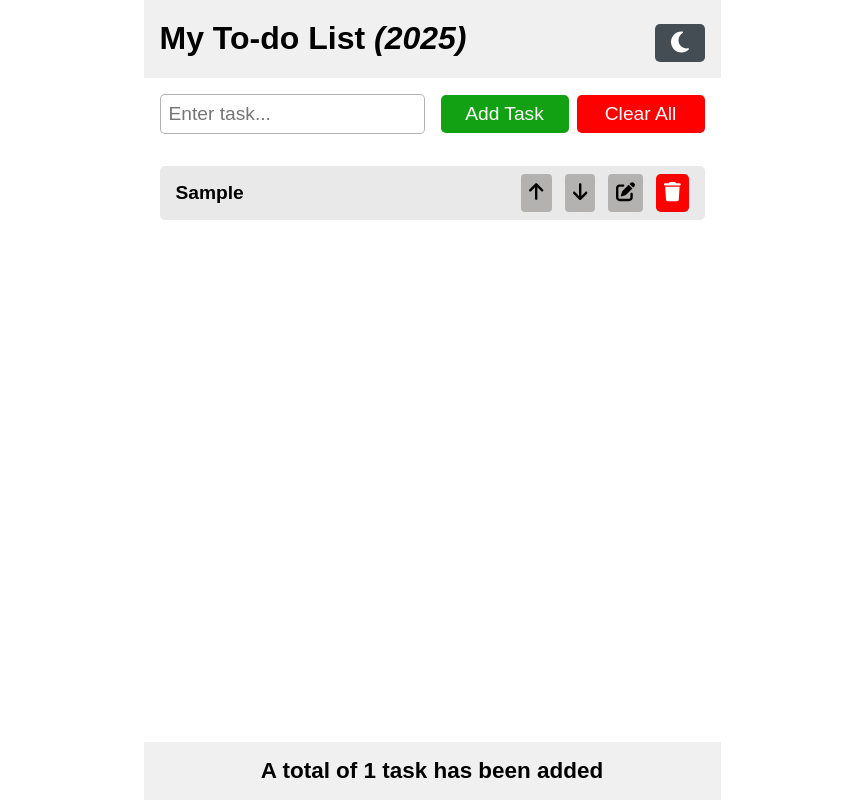
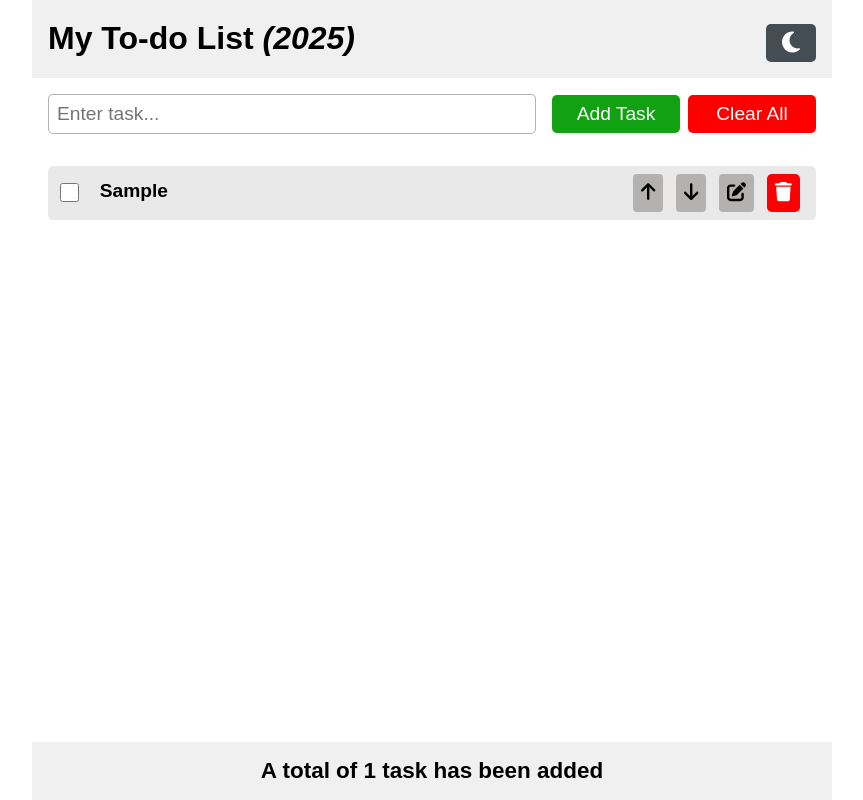
Before and after one commit to eugeneleroy29/my-todo-app, a React (Vite) app: page / in a window 1280 px wide. Both pictures are taken after typing "Sample" into the empty fields and a click on the button "Add Task". Shown: the whole page, without its empty margins (208-1071 px from the left). Built offline with nearby package versions, Linux system fonts and the light colour scheme.

Commit message:
Minor adjustment on css and icons

```diff
--- a/src/TodoList.jsx
+++ b/src/TodoList.jsx
@@ -26,9 +26,19 @@ const TodoList = ({ tasks, setTasks, darkMode }) => {
 
   function handleAddTask() {
     if (newTask.trim() !== "") {
-      setTasks((t) => [...t, newTask]);
+      const newTaskObj = {
+        text: newTask.trim(),
+        completed: false,
+      };
+      setTasks((t) => [...t, newTaskObj]);
       setNewTask("");
     }
+  }
+
+  function toggleTaskCompletion(index) {
+    const updatedTasks = [...tasks];
+    updatedTasks[index].completed = !updatedTasks[index].completed;
+    setTasks(updatedTasks);
   }
 
   function handleDeleteTask(index) {
@@ -68,16 +78,20 @@ const TodoList = ({ tasks, setTasks, darkMode }) => {
 
   function handleEditTask(index) {
     setEditIndex(index);
-    setEditText(tasks[index]);
+    setEditText(tasks[index].text);
   }
 
   function handleEditTextChange(e) {
     setEditText(e.target.value);
+    autoResizeTextarea(editInputRef);
   }
 
   function handleSaveEdit() {
     const updatedTasks = [...tasks];
-    updatedTasks[editIndex] = editText.trim() || tasks[editIndex];
+    updatedTasks[editIndex] = {
+      ...updatedTasks[editIndex],
+      text: editText.trim() || updatedTasks[editIndex].text,
+    };
     setTasks(updatedTasks);
     setEditIndex(null);
     setEditText("");
@@ -100,8 +114,9 @@ const TodoList = ({ tasks, setTasks, darkMode }) => {
   useEffect(() => {
     if (editIndex !== null && editInputRef.current) {
       editInputRef.current.focus();
+      autoResizeTextarea(editInputRef);
     }
-  });
+  }, [editText, editIndex]);
 
   function confirmAction() {
     if (modalAction === "delete" && selectedIndex !== null) {
@@ -123,6 +138,13 @@ const TodoList = ({ tasks, setTasks, darkMode }) => {
     setModalOpen(false);
     setSelectedIndex(null);
     setModalAction(null);
+  }
+
+  function autoResizeTextarea(ref) {
+    if (ref.current) {
+      ref.current.style.height = "auto";
+      ref.current.style.height = ref.current.scrollHeight + "px";
+    }
   }
 
   return (
@@ -153,7 +175,17 @@ const TodoList = ({ tasks, setTasks, darkMode }) => {
               key={index}
               className={`task-item ${editIndex === index ? "editing" : ""}`}
             >
-              <span className="task-text">
+              <label className="task-label">
+                <input
+                  type="checkbox"
+                  checked={task.completed}
+                  onChange={() => toggleTaskCompletion(index)}
+                  className="task-checkbox"
+                  title={
+                    task.completed ? "Mark as incomplete" : "Mark as complete"
+                  }
+                />
+
                 {editIndex === index ? (
                   <div className="edit-input-wrapper">
                     <textarea
@@ -172,9 +204,19 @@ const TodoList = ({ tasks, setTasks, darkMode }) => {
                     />
                   </div>
                 ) : (
-                  task
+                  <span
+                    className={`task-text ${task.completed ? "completed" : ""}`}
+                  >
+                    {task.text}
+                    {task.completed && (
+                      <FontAwesomeIcon
+                        icon={faCheck}
+                        className="completed-icon"
+                      />
+                    )}
+                  </span>
                 )}
-              </span>
+              </label>
 
               <div
                 className={
@@ -214,6 +256,12 @@ const TodoList = ({ tasks, setTasks, darkMode }) => {
                     <button
                       className="edit-button"
                       onClick={() => handleEditTask(index)}
+                      disabled={task.completed}
+                      title={
+                        task.completed
+                          ? "Completed tasks cannot be edited"
+                          : "Edit task"
+                      }
                     >
                       <FontAwesomeIcon icon={faPenToSquare} />
                     </button>
--- a/src/index.css
+++ b/src/index.css
@@ -3,15 +3,18 @@ body {
   padding: 0;
   box-sizing: border-box;
   font-family: Arial, sans-serif;
+  overflow-x: hidden;
 }
 
 #root {
   height: 100vh;
   max-width: 800px;
+  width: 100%;
   margin: 0 auto;
   /* border: 1px solid; */
   display: flex;
   flex-direction: column;
+  overflow-x: hidden;
 }
 
 .header {
@@ -80,12 +83,12 @@ button {
 .todo-container {
   flex-grow: 1;
   overflow-y: auto;
-  padding: 0.5rem 1rem;
+  padding: 0.5rem 0.5rem;
 }
 
 .todo-container ul {
-  max-width: 700px;
-  margin: 0 auto;
+  max-width: 100%;
+  margin: 0 0.5rem;
 }
 
 .todo-container ul button {
@@ -133,6 +136,9 @@ ul {
   margin: 0.5rem 0;
   border-radius: 5px;
   flex-wrap: nowrap;
+  width: 100%;
+  box-sizing: border-box;
+  overflow-x: hidden;
 }
 
 .task-text {
@@ -146,7 +152,8 @@ ul {
   word-break: break-word;
   overflow-wrap: break-word;
   white-space: normal;
-  max-width: 60ch; /* limits text width to approx 60 characters */
+  max-width: 60ch;
+  box-sizing: border-box;
 }
 
 .task-actions,
@@ -163,13 +170,16 @@ ul {
   border-radius: 4px;
   border: 1px solid #aaa;
   width: 100%;
+  max-width: 100%;
   resize: vertical;
   box-sizing: border-box;
   overflow-wrap: break-word;
+  word-break: break-word;
   white-space: pre-wrap;
   min-height: 3rem;
   height: auto;
   overflow-y: auto;
+  max-height: 200px;
 }
 
 .edit-button,
@@ -213,6 +223,43 @@ ul {
 .edit-input-wrapper {
   width: 100%;
   max-width: 100%;
+  overflow-x: hidden;
+}
+
+.task-text.completed {
+  text-decoration: line-through;
+  color: gray;
+  opacity: 0.6;
+  cursor: pointer;
+}
+
+.completed-icon {
+  margin-left: 0.5rem;
+  color: limegreen;
+}
+
+.edit-button:disabled {
+  opacity: 0.5;
+  cursor: not-allowed;
+}
+
+.task-label {
+  display: flex;
+  align-items: flex-start;
+  gap: 0.6rem;
+  flex-grow: 1;
+  flex-wrap: nowrap;
+  overflow: hidden;
+  min-width: 0;
+}
+
+.task-checkbox {
+  flex-shrink: 0;
+  width: 1.2rem;
+  height: 1.2rem;
+  accent-color: limegreen;
+  cursor: pointer;
+  margin-top: 0.2rem;
 }
 
 @media (max-width: 480px) {
@@ -252,15 +299,10 @@ ul {
     flex-grow: 1;
     flex-shrink: 1;
     min-width: 0;
-  max-width: calc(100% - 180px);
     overflow-wrap: break-word;
     word-break: break-word;
     white-space: normal;
-}
-
-  .task-actions,
-  .edit-section {
-    flex-wrap: nowrap;
+    max-width: 100%;
   }
 
   .task-actions button,
@@ -268,6 +310,14 @@ ul {
     flex: 1;
     padding: 0.4rem 0.6rem;
     font-size: 1rem;
+  }
+
+  .task-actions {
+    margin-left: 0.75rem;
+  }
+
+  .edit-section {
+    margin-left: 0.75rem;
   }
 
   .footer h3 {
```
Lines whose indentation alone changed are shown as unchanged.
